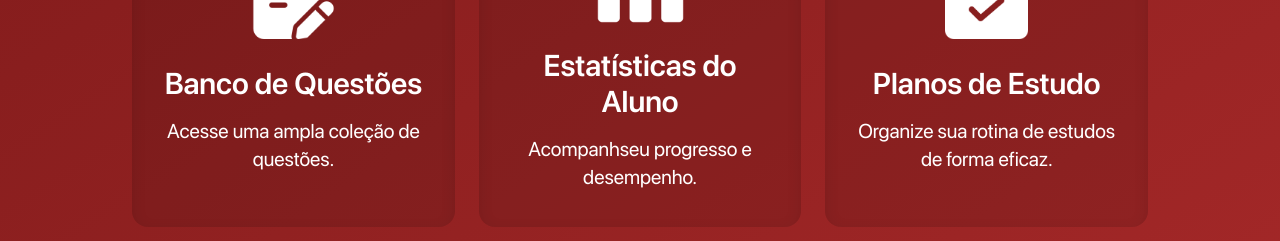
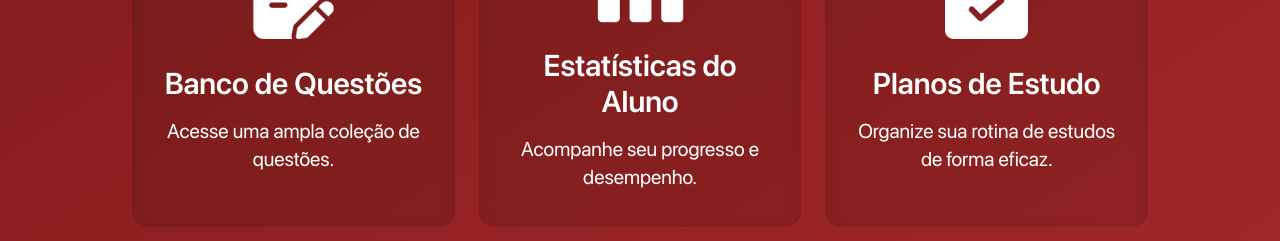
Before and after one commit to OLuizFernando/estudafatec.com, a Next.js app: page / in a window 1280 px wide. Shown: the part 1180-1421 px from the top of the page. Built offline with nearby package versions, Linux system fonts and the light colour scheme; a web font is replaced by a local one.

Commit message:
fix: typo in `FeaturesSection` component

```diff
--- a/pages/index.js
+++ b/pages/index.js
@@ -63,7 +63,7 @@ function FeaturesSection() {
       id: 1,
       iconSrc: "/icons/estatistica.png",
       title: "Estatísticas do Aluno",
-      text: "Acompanhseu progresso e desempenho.",
+      text: "Acompanhe seu progresso e desempenho.",
     },
     {
       id: 2,
```
